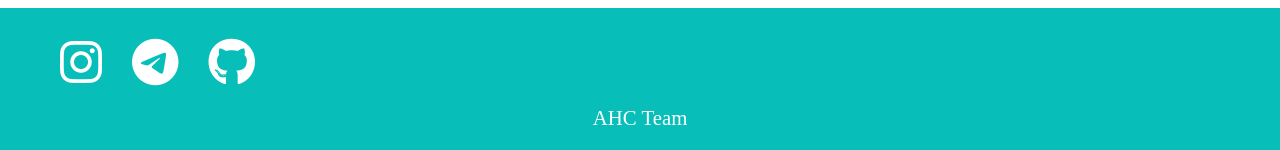
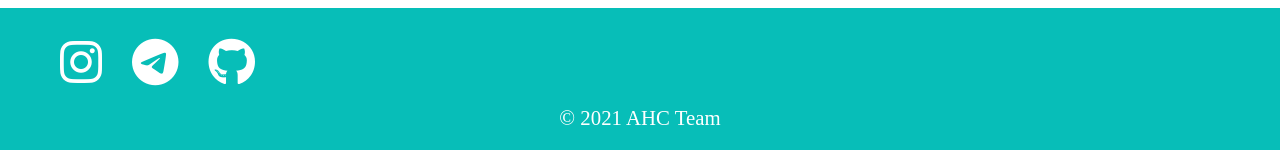
Before and after one commit to farahnaz-eslami/RabbitNote, a Django app: page /login/ in a window 1280 px wide. Shown: the part 732-882 px from the top of the page. Run offline with Django 3.2, Linux system fonts and the light colour scheme; some libraries are stand-ins or nearby versions.

```diff
--- a/Notepad/templates/Notepad/base.html
+++ b/Notepad/templates/Notepad/base.html
@@ -28,7 +28,7 @@
             <a href="#"><i class="fab fa-telegram fa-3x"></i></a>
             <a href="#"><i class="fab fa-github fa-3x"></i></a>
         </div>
-        <p>AHC Team</p>
+        <p>&copy; 2021 AHC Team</p>
     </footer>
     {% endblock footer %}
 
```
